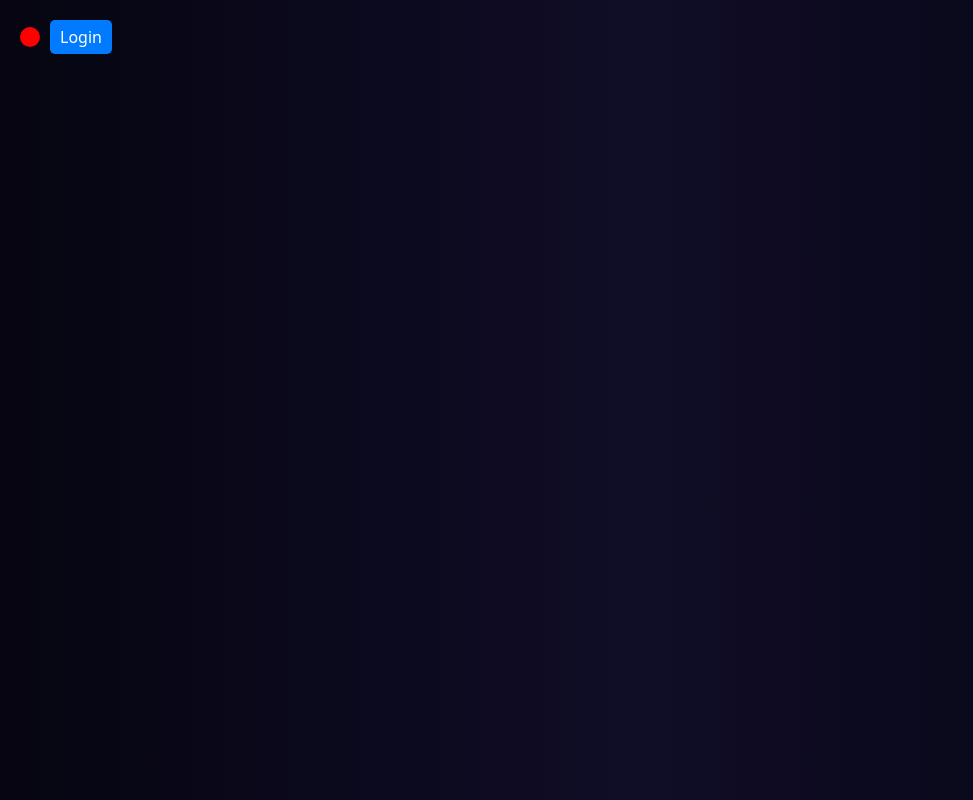
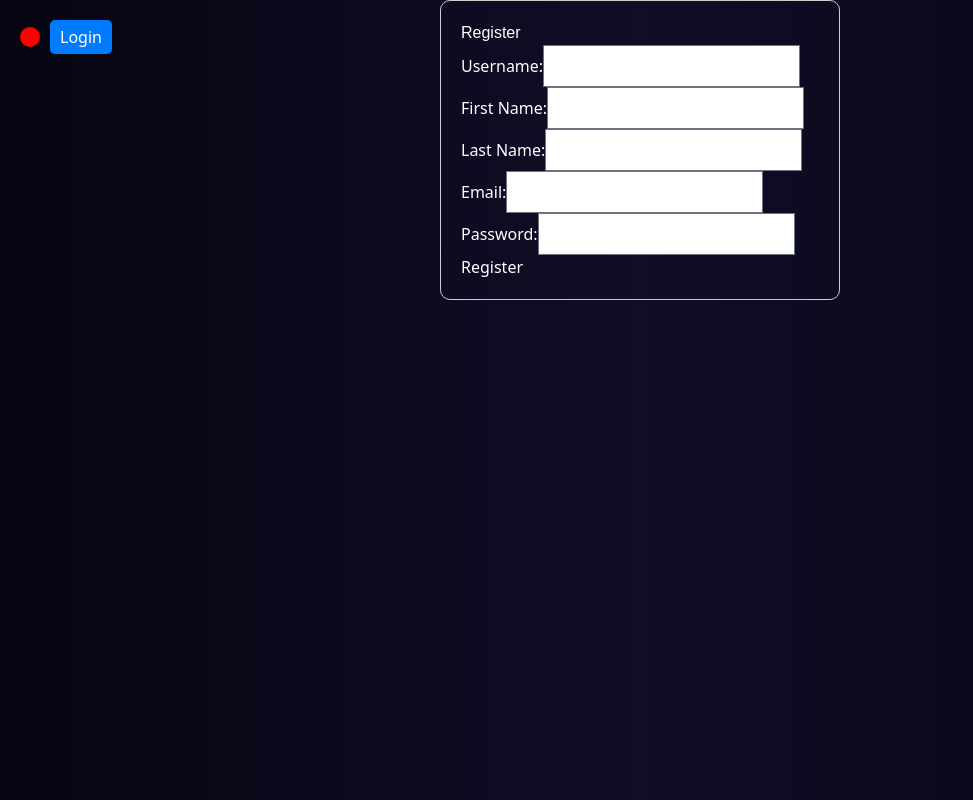
Before and after one commit to KillianHzr/dooplerr_app, a Nuxt app in the folder front_dooplerr/: page /auth/register in a window 1280 px wide. Before the commit this address had no page. Shown: the whole page, without its empty margins (0-973 px from the left). Built offline with nearby package versions, Linux system fonts and the light colour scheme.

Commit message:
ADD [auth] Rework connexion front

```diff
--- a/front_dooplerr/layouts/default.vue
+++ b/front_dooplerr/layouts/default.vue
@@ -7,7 +7,7 @@
           id="auth-indicator"
           style="width: 20px; height: 20px; border-radius: 100px; margin-right: 10px; background-color: red;"
         ></div>
-        <button v-if="!isAuthenticated" @click="goToLogin" style="margin-right: 10px;">Login</button>
+        <button v-if="!isAuthenticated" style="margin-right: 10px;"><NuxtLink to="/auth">Login</NuxtLink></button>
         <button v-if="isAuthenticated" @click="logout">Logout</button>
       </div>
       <NuxtPage />
@@ -41,7 +41,7 @@
     localStorage.removeItem('token');
     isAuthenticated.value = false;
     checkAuth();
-    router.push('/login');
+    router.push('/auth');
   };
 
   onMounted(() => {
--- /dev/null
+++ b/front_dooplerr/pages/auth/index.vue
@@ -0,0 +1,54 @@
+<template>
+    <div class="main-auth-page text-white">
+      <h1>Welcome</h1>
+      <div>
+        <nuxt-link to="/auth/login">
+          <button>Login</button>
+        </nuxt-link>
+        <nuxt-link to="/auth/register">
+          <button>Register</button>
+        </nuxt-link>
+        <button @click="loginWithGoogle" class="google-login">Login with Google</button>
+      </div>
+    </div>
+  </template>
+
+  <script setup>
+  const config = useRuntimeConfig();
+  const urlBase = `${config.public.BASE_URL}`;
+
+  const loginWithGoogle = () => {
+    window.location.href = `${urlBase}/auth/google`;
+  };
+  </script>
+
+  <style scoped>
+  .main-auth-page {
+    max-width: 400px;
+    margin: 0 auto;
+    padding: 20px;
+    text-align: center;
+  }
+  .google-login {
+    margin-top: 10px;
+    padding: 10px 20px;
+    background-color: #db4437;
+    color: white;
+    border: none;
+    border-radius: 5px;
+    cursor: pointer;
+  }
+  .google-login:hover {
+    background-color: #c23321;
+  }
+  button {
+    margin: 10px;
+    padding: 10px 20px;
+    border: none;
+    border-radius: 5px;
+    cursor: pointer;
+  }
+  button:hover {
+    background-color: #ccc;
+  }
+  </style>
--- /dev/null
+++ b/front_dooplerr/pages/auth/login.vue
@@ -0,0 +1,68 @@
+<template>
+  <div class="login-page text-white">
+    <h1>Login</h1>
+    <form @submit.prevent="login">
+      <div>
+        <label for="email">Email:</label>
+        <input type="email" v-model="email" required class="text-black" />
+      </div>
+      <div>
+        <label for="password">Password:</label>
+        <input type="password" v-model="password" required class="text-black" />
+      </div>
+      <button type="submit">Login</button>
+    </form>
+    <div v-if="error" class="error">{{ error }}</div>
+  </div>
+</template>
+
+<script setup>
+import { ref } from 'vue';
+import axios from 'axios';
+import { useRouter } from 'vue-router';
+
+const email = ref('');
+const password = ref('');
+const error = ref('');
+
+const router = useRouter();
+const config = useRuntimeConfig();
+const urlBase = `${config.public.BASE_URL}`;
+
+const login = async () => {
+  try {
+    const response = await axios.post(`${urlBase}/auth/login`, {
+      email: email.value,
+      password: password.value,
+    });
+    const { token, user } = response.data;
+    localStorage.setItem('token', token);
+    window.location.href = '/';
+  } catch (err) {
+    error.value = 'Invalid email or password';
+  }
+};
+
+onMounted(() => {
+    const urlParams = new URLSearchParams(window.location.search);
+    const token = urlParams.get('token');
+    if (token) {
+        localStorage.setItem('token', token);
+        router.push('/');
+    }
+});
+</script>
+
+<style scoped>
+.login-page {
+  max-width: 400px;
+  margin: 0 auto;
+  padding: 20px;
+  border: 1px solid #ccc;
+  border-radius: 10px;
+}
+.error {
+  color: red;
+  margin-top: 10px;
+}
+</style>
--- /dev/null
+++ b/front_dooplerr/pages/auth/register.vue
@@ -0,0 +1,75 @@
+<template>
+  <div class="register-page text-white">
+    <h1>Register</h1>
+    <form @submit.prevent="register">
+      <div>
+        <label for="username">Username:</label>
+        <input type="text" v-model="username" required class="text-black" />
+      </div>
+      <div>
+        <label for="firstname">First Name:</label>
+        <input type="text" v-model="firstname" required class="text-black" />
+      </div>
+      <div>
+        <label for="lastname">Last Name:</label>
+        <input type="text" v-model="lastname" required class="text-black" />
+      </div>
+      <div>
+        <label for="email">Email:</label>
+        <input type="email" v-model="email" required class="text-black" />
+      </div>
+      <div>
+        <label for="password">Password:</label>
+        <input type="password" v-model="password" required class="text-black" />
+      </div>
+      <button type="submit">Register</button>
+    </form>
+    <div v-if="error" class="error">{{ error }}</div>
+  </div>
+</template>
+
+<script setup>
+import { ref } from 'vue';
+import axios from 'axios';
+
+const username = ref('');
+const firstname = ref('');
+const lastname = ref('');
+const email = ref('');
+const password = ref('');
+const error = ref('');
+
+const config = useRuntimeConfig();
+const urlBase = `${config.public.BASE_URL}`;
+
+const register = async () => {
+  try {
+    const response = await axios.post(`${urlBase}/auth/register`, {
+      username: username.value,
+      firstname: firstname.value,
+      lastname: lastname.value,
+      email: email.value,
+      password: password.value,
+    });
+    const { token } = response.data;
+    localStorage.setItem('token', token);
+    window.location.href = '/';
+  } catch (err) {
+    error.value = 'Failed to register';
+  }
+};
+</script>
+
+<style scoped>
+.register-page {
+  max-width: 400px;
+  margin: 0 auto;
+  padding: 20px;
+  border: 1px solid #ccc;
+  border-radius: 10px;
+}
+.error {
+  color: red;
+  margin-top: 10px;
+}
+</style>
--- a/front_dooplerr/pages/login.vue
+++ /dev/null
@@ -1,86 +0,0 @@
-<template>
-    <div class="login-page text-white">
-      <h1>Login</h1>
-      <form @submit.prevent="login">
-        <div>
-          <label for="email">Email:</label>
-          <input type="email" v-model="email" required class="text-black" />
-        </div>
-        <div>
-          <label for="password">Password:</label>
-          <input type="password" v-model="password" required class="text-black" />
-        </div>
-        <button type="submit">Login</button>
-      </form>
-      <button @click="loginWithGoogle" class="google-login">Login with Google</button>
-      <div v-if="error" class="error">{{ error }}</div>
-    </div>
-  </template>
-
-  <script setup>
-  import { ref, onMounted } from 'vue';
-  import axios from 'axios';
-  import { useRouter } from 'vue-router';
-
-  const email = ref('');
-  const password = ref('');
-  const error = ref('');
-
-  const config = useRuntimeConfig();
-  const urlBase = `${config.public.BASE_URL}`;
-
-  const router = useRouter();
-
-  const login = async () => {
-    try {
-      const response = await axios.post(`${urlBase}/auth/login`, {
-        email: email.value,
-        password: password.value,
-      });
-      const { token, user } = response.data;
-      localStorage.setItem('token', token);
-      window.location.href = '/';
-    } catch (err) {
-      error.value = 'Invalid email or password';
-    }
-  };
-
-  const loginWithGoogle = () => {
-    window.location.href = `${urlBase}/auth/google`;
-  };
-
-  onMounted(() => {
-    const urlParams = new URLSearchParams(window.location.search);
-    const token = urlParams.get('token');
-    if (token) {
-      localStorage.setItem('token', token);
-      router.push('/');
-    }
-  });
-  </script>
-
-  <style scoped>
-  .login-page {
-    max-width: 400px;
-    margin: 0 auto;
-    padding: 20px;
-    border: 1px solid #ccc;
-    border-radius: 10px;
-  }
-  .error {
-    color: red;
-    margin-top: 10px;
-  }
-  .google-login {
-    margin-top: 10px;
-    padding: 10px 20px;
-    background-color: #db4437;
-    color: white;
-    border: none;
-    border-radius: 5px;
-    cursor: pointer;
-  }
-  .google-login:hover {
-    background-color: #c23321;
-  }
-  </style>
```
Also changed, not shown: front_dooplerr/middlewares/auth.js (+8 -4 lines), 1 other file (tests, documents, lock files or other folders).
